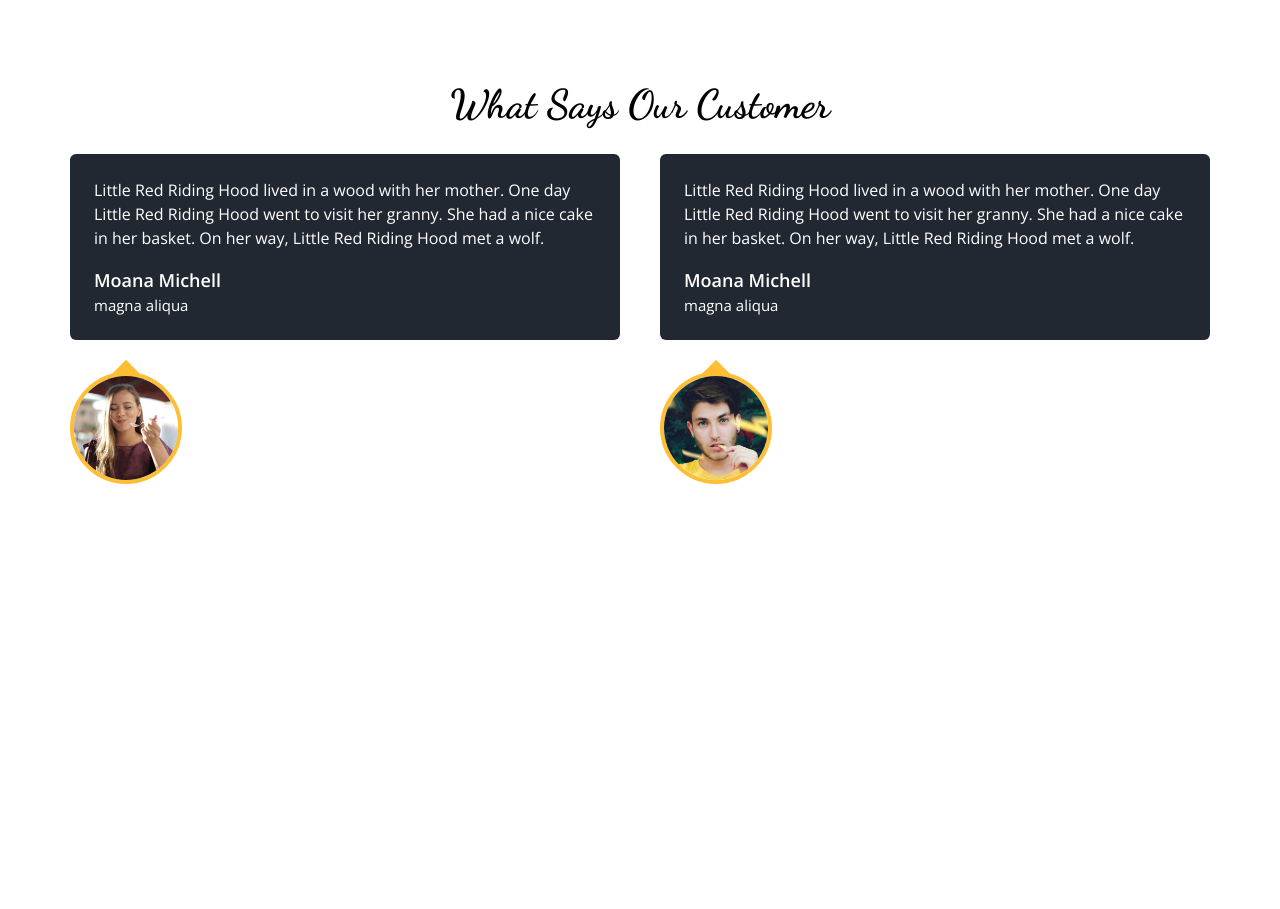
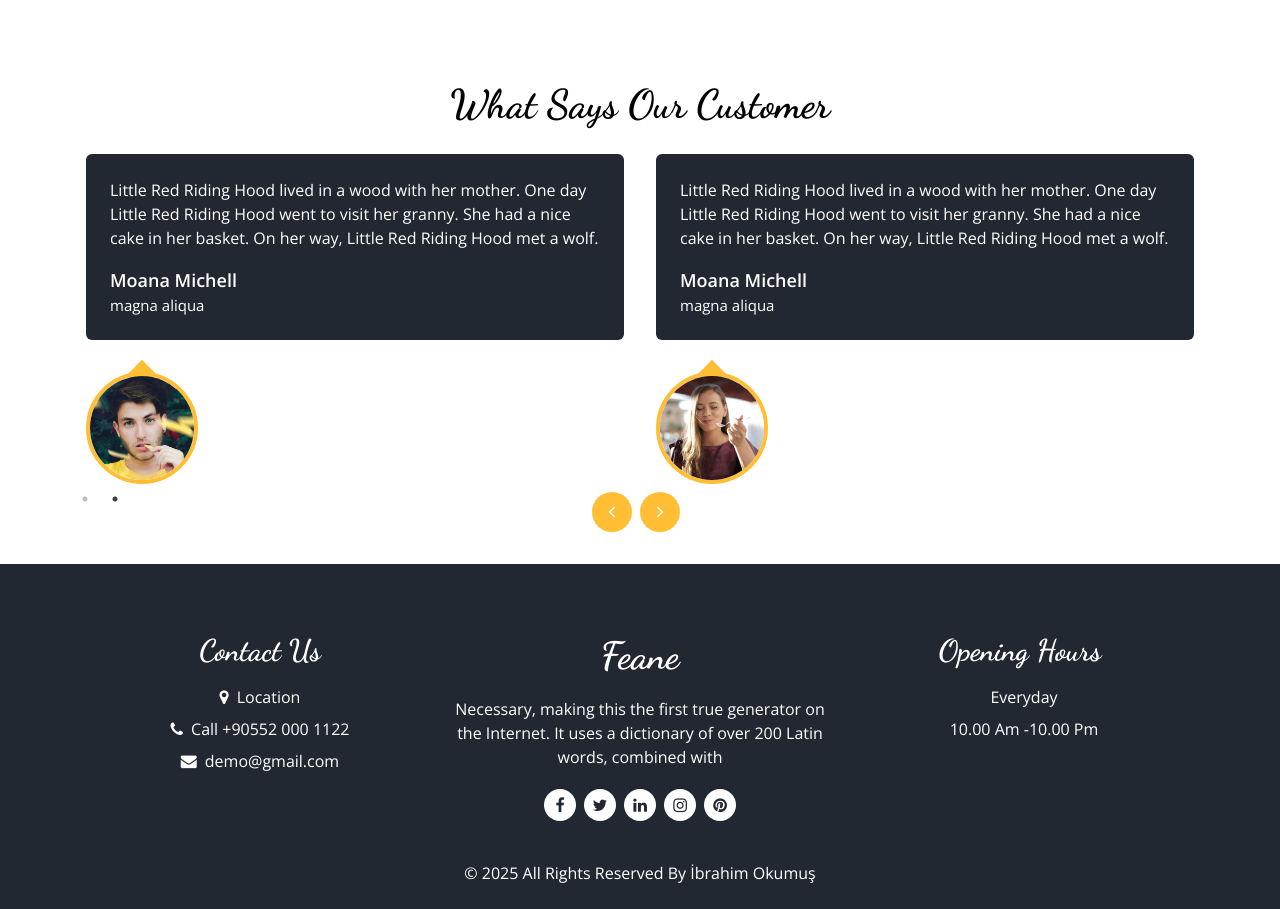
Before and after one commit to ibrahimokumus/food-ordering, a Next.js app: page / in a window 1280 px wide. Shown: the part 3120-4029 px from the top of the page. Before the commit the page ends 3684 px from the top, so only its background shows below. Built offline with nearby package versions, Linux system fonts and the light colour scheme.

Commit message:
footer and slider added

```diff
--- a/components/customers/CustomerItem.jsx
+++ b/components/customers/CustomerItem.jsx
@@ -3,7 +3,7 @@ import React from "react";
 
 export const CustomerItem = (props) => {
 	return (
-		<div className="mt-5">
+		<div className="mt-5 mx-4">
 			<div className="p-6 bg-secondary text-white rounded-md">
 				<p>
 					Little Red Riding Hood lived in a wood with her mother. One day Little Red Riding Hood went to visit her granny. She had a
--- a/components/customers/Customers.jsx
+++ b/components/customers/Customers.jsx
@@ -1,15 +1,52 @@
 import React from "react";
 import Title from "../ui/Title";
 import { CustomerItem } from "./CustomerItem";
-
+import Slider from "react-slick";
+import { IoIosArrowBack, IoIosArrowForward } from "react-icons/io";
 const Customers = () => {
+	const settings = {
+		dots: true,
+		infinite: true,
+		speed: 500,
+		slidesToShow: 2,
+		slidesToScroll: 1,
+		arrows: true,
+		autoplay: true,
+		autoplaySpeed: 3500,
+		nextArrow: <NextBtn />,
+		prevArrow: <PrevBtn />,
+		responsive: [
+			{
+				breakpoint: 768,
+				settings: {
+					slidesToShow: 1,
+				},
+			},
+		],
+	};
+	function NextBtn({ onClick }) {
+		return (
+			<button className="absolute -bottom-12 left-1/2 bg-primary flex items-center justify-center w-10 h-10 rounded-full text-white" onClick={onClick}>
+				<IoIosArrowForward />
+			</button>
+		);
+	}
+	function PrevBtn({ onClick }) {
+		return (
+			<button className="absolute -bottom-12 right-1/2 bg-primary flex items-center justify-center w-10 h-10 rounded-full text-white mr-2" onClick={onClick}>
+				<IoIosArrowBack />
+			</button>
+		);
+	}
 	return (
 		<div className="container mx-auto my-20">
 			<Title addClass="text-[40px] text-center">What Says Our Customer</Title>
-			<div className="flex gap-x-10">
+
+			<Slider {...settings}>
 				<CustomerItem imgSrc="/images/client1.jpg" />
+
 				<CustomerItem imgSrc="/images/client2.jpg" />
-			</div>
+			</Slider>
 		</div>
 	);
 };
--- a/components/layout/Footer.jsx
+++ b/components/layout/Footer.jsx
@@ -1,7 +1,83 @@
 import React from "react";
+import Title from "../ui/Title";
 
 const Footer = () => {
-	return <div>Footer</div>;
+	return (
+		<div className="bg-secondary text-white">
+			<div className="container mx-auto pt-16 pb-6">
+				<div className="flex md:justify-between justify-center text-center flex-wrap md:gap-y-0 gap-y-6 ">
+					<div className="md:flex-1">
+						<Title addClass="text-[30px]">Contact Us</Title>
+						<div className="flex flex-col gap-y-2 mt-3">
+							<div>
+								<i className="fa fa-map-marker"></i>
+								<span className="inline-block ml-2">Location</span>
+							</div>
+							<div>
+								<i className="fa fa-phone"></i>
+								<span className="inline-block ml-2">Call +90552 000 1122</span>
+							</div>
+							<div>
+								<i className="fa fa-envelope"></i>
+								<span className="inline-block ml-2">demo@gmail.com</span>
+							</div>
+						</div>
+					</div>
+					<div className="md:flex-1">
+						<Title addClass="text-[38px]">Feane</Title>
+						<p className="mt-3">
+							Necessary, making this the first true generator on the Internet. It uses a dictionary of over
+							200 Latin words, combined with
+						</p>
+						<div className="flex items-center justify-center mt-5 gap-x-2">
+							<a
+								href=""
+								className="w-8 h-8 grid place-content-center bg-white text-secondary rounded-full hover:text-primary"
+							>
+								<i className="fa fa-facebook"></i>
+							</a>
+							<a
+								href=""
+								className="w-8 h-8 grid place-content-center bg-white text-secondary rounded-full hover:text-primary"
+							>
+								<i className="fa fa-twitter"></i>
+							</a>
+							<a
+								href=""
+								className="w-8 h-8 grid place-content-center bg-white text-secondary rounded-full hover:text-primary"
+							>
+								<i className="fa fa-linkedin"></i>
+							</a>
+							<a
+								href=""
+								className="w-8 h-8 grid place-content-center bg-white text-secondary rounded-full hover:text-primary"
+							>
+								<i className="fa fa-instagram"></i>
+							</a>
+							<a
+								href=""
+								className="w-8 h-8 grid place-content-center bg-white text-secondary rounded-full hover:text-primary"
+							>
+								<i className="fa fa-pinterest"></i>
+							</a>
+						</div>
+					</div>
+					<div className="md:flex-1">
+						<Title addClass="text-[30px]">Opening Hours</Title>
+						<div className="flex flex-col gap-y-2 mt-3">
+							<div>
+								<span className="inline-block ml-2">Everyday</span>
+							</div>
+							<div>
+								<span className="inline-block ml-2">10.00 Am -10.00 Pm</span>
+							</div>
+						</div>
+					</div>
+				</div>
+				<p className="text-center mt-10">© 2025 All Rights Reserved By İbrahim Okumuş</p>
+			</div>
+		</div>
+	);
 };
 
 export default Footer;
--- a/pages/index.jsx
+++ b/pages/index.jsx
@@ -1,3 +1,4 @@
+import Footer from "../components/layout/Footer";
 import Header from "../components/layout/Header";
 import Home from "./home";
 //import styles from "../styles/globals.css";
@@ -6,6 +7,7 @@ export default function Index() {
 		<>
 			<Header />
 			<Home />
+			<Footer />
 		</>
 	);
 }
```
